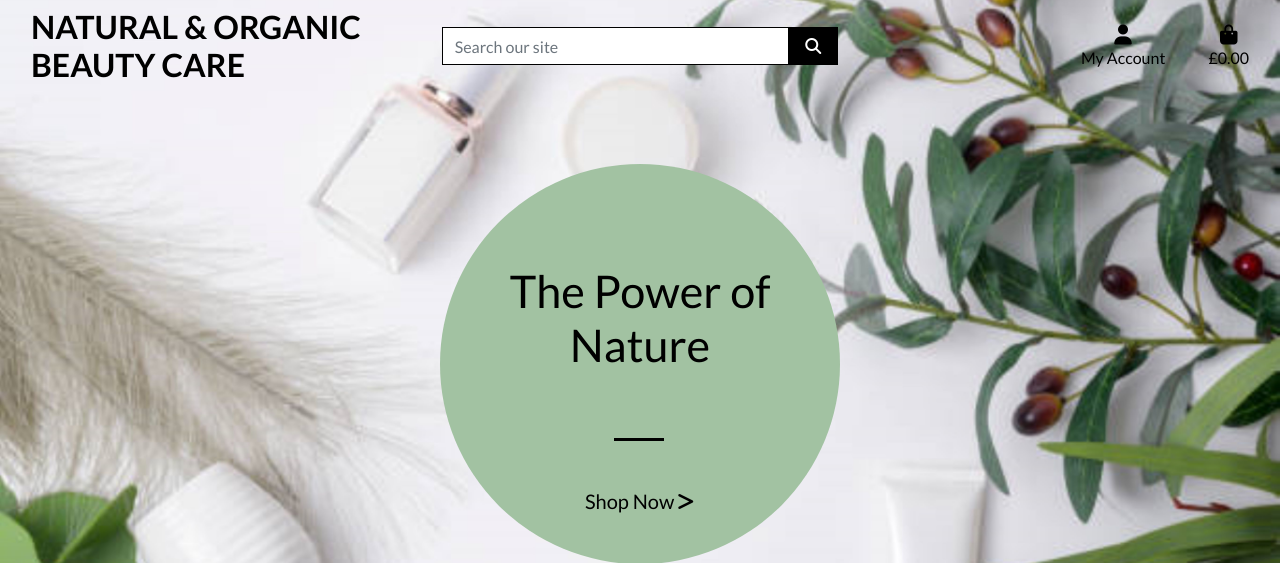
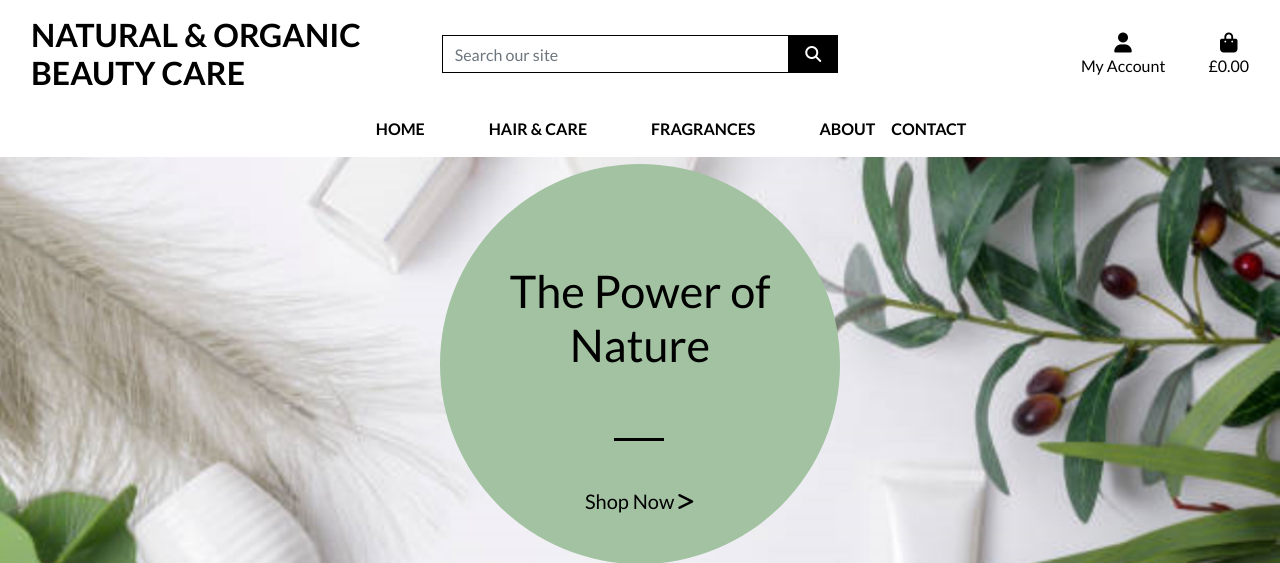
Before and after one commit to fatimagama20/naturalcosmetics_m4, a Django app: page / in a window 1280 px wide. Shown: the top 563 px of the page. Run offline with Django 3.2, Linux system fonts and the light colour scheme; the visitor is signed in with stand-in values (Sample User, id 1); some libraries are stand-ins or nearby versions.

Commit message:
Added mobile header and nav bar

```diff
--- a/templates/base.html
+++ b/templates/base.html
@@ -37,7 +37,7 @@
   <body>
 
     <header class="container-fluid fixed-top">
-      <div class="row">
+        <div id="topnav" class="row bg-white pt-lg-2 d-none d-lg-flex">
           <div class="col-12 col-lg-4 my-auto py-1 py-lg-0 text-center text-lg-left">
               <a href="{% url 'home' %}" class="nav-link main-logo-link">
                   <h2 class="logo-font text-black my-0"><strong>Natural & Organic Beauty Care</strong></h2>
@@ -95,7 +95,17 @@
                   </li>
               </ul>
           </div>
+          <div class="col-12 col-lg-4 my-auto py-1 py-lg-0"></div>
       </div>
+      <div class="row bg-white">
+        <nav class="navbar navbar-expand-lg navbar-light w-100">
+            <button class="navbar-toggler" type="button" data-toggle="collapse" data-target="#main-nav" aria-controls="main-nav" aria-expanded="false" aria-label="Toggle navigation">
+                <span class="navbar-toggler-icon"></span>
+            </button>
+            {% include 'includes/mobile-top-header.html' %}
+            {% include 'includes/main-nav.html' %}
+        </nav>
+    </div>
   </header>
 
     {% if messages %}
--- /dev/null
+++ b/templates/includes/main-nav.html
@@ -0,0 +1,34 @@
+
+<div class="collapse navbar-collapse" id="main-nav">
+    <ul class="navbar-nav w-auto mx-auto">
+        <li class="nav-item dropdown">
+            <a class="logo-font font-weight-bold nav-link text-black mr-5" href="#" id="all-products-link" data-toggle="dropdown" aria-haspopup="true" aria-expanded="false">
+                Home
+            </a>
+        </li>
+
+        <li class="nav-item dropdown">
+            <a class="logo-font font-weight-bold nav-link text-black mr-5" href="#" id="clothing-link" data-toggle="dropdown" aria-haspopup="true" aria-expanded="false">
+                Hair & Care
+            </a>
+        </li>
+
+        <li class="nav-item dropdown">
+            <a class="logo-font font-weight-bold nav-link text-black mr-5" href="#" id="homeware-link" data-toggle="dropdown" aria-haspopup="true" aria-expanded="false">
+                Fragrances
+            </a>
+        </li>
+
+        <li class="nav-item dropdown">
+            <a class="logo-font font-weight-bold nav-link text-black" href="#" id="specials-link" data-toggle="dropdown" aria-haspopup="true" aria-expanded="false">
+                About
+            </a>
+        </li>
+
+        <li class="nav-item dropdown">
+            <a class="logo-font font-weight-bold nav-link text-black" href="#" id="specials-link" data-toggle="dropdown" aria-haspopup="true" aria-expanded="false">
+                Contact
+            </a>
+        </li>
+    </ul>
+</div>
--- /dev/null
+++ b/templates/includes/mobile-top-header.html
@@ -0,0 +1,58 @@
+<ul>
+    <li class="list-inline-item">
+      <a class="text-black nav-link d-block d-lg-none" href="#" id="mobile-search" data-toggle="dropdown" aria-haspopup="true" aria-expanded="false">
+          <div class="text-center">
+              <div><i class="fas fa-search fa-lg"></i></div>
+              <p class="my-0">Search</p>
+          </div>
+      </a>
+      <div class="dropdown-menu border-0 w-100 p-3 rounded-0 my-0" aria-labelledby="mobile-search">
+          <form class="form" method="GET" action="">
+              <div class="input-group w-100">
+                  <input class="form-control border border-black rounded-0" type="text" name="q" placeholder="Search our site">
+                  <div class="input-group-append">
+                      <button class="form-control form-control btn btn-black border border-black rounded-0" type="submit">
+                          <span class="icon">
+                              <i class="fas fa-search"></i>
+                          </span>
+                      </button>
+                  </div>
+              </div>
+          </form>
+      </div>
+  </li>
+  <li class="list-inline-item dropdown">
+      <a class="text-black nav-link d-block d-lg-none" href="#" id="user-options" data-toggle="dropdown" aria-haspopup="true" aria-expanded="false">
+          <div class="text-center">
+              <div><i class="fas fa-user fa-lg"></i></div>
+              <p class="my-0">My Account</p>
+          </div>
+      </a>
+      <div class="dropdown-menu border-0" aria-labelledby="user-options">
+          {% if request.user.is_authenticated %}
+              {% if request.user.is_superuser %}
+                  <a href="{% url 'account_logout' %}" class="dropdown-item">Product Management</a>
+              {% endif %}
+              <a href="" class="dropdown-item">My Profile</a>
+              <a href="{% url 'account_logout' %}" class="dropdown-item">Logout</a>
+          {% else %}
+              <a href="{% url 'account_signup' %}" class="dropdown-item">Register</a>
+              <a href="{% url 'account_login' %}" class="dropdown-item">Login</a>
+          {% endif %}
+      </div>
+  </li>
+  <li class="list-inline-item">
+      <a class="{% if grand_total %}text-primary font-weight-bold{% else %}text-black{% endif %} nav-link d-block d-lg-none" href="">
+          <div class="text-center">
+              <div><i class="fas fa-shopping-bag fa-lg"></i></div>
+              <p class="my-0">
+                  {% if grand_total %}
+                      ${{ grand_total|floatformat:2 }}
+                  {% else %}
+                      $0.00
+                  {% endif %}
+              </p>
+          </div>
+      </a>
+    </li>
+  </ul>
```
